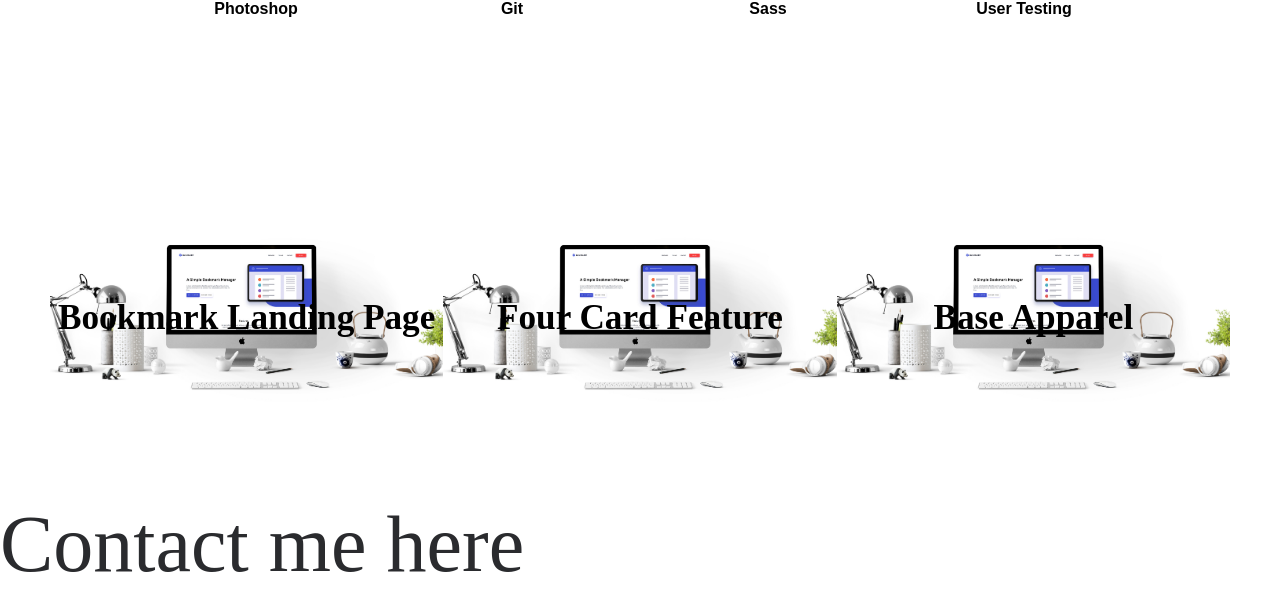
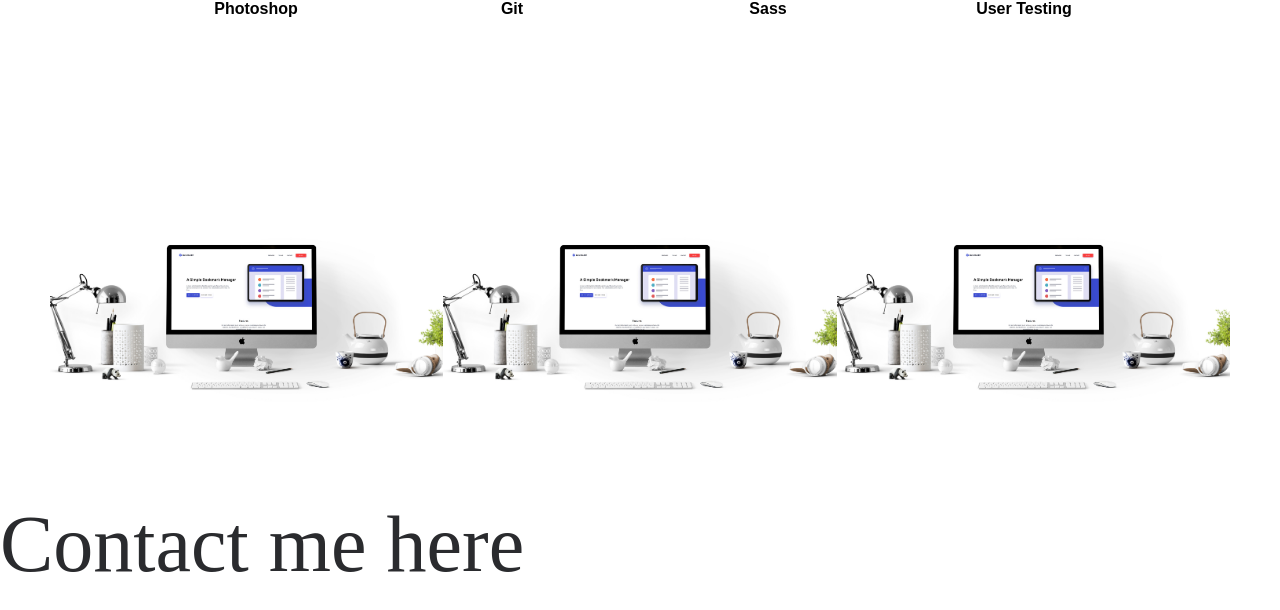
Before and after one commit to yirano/portfolio, a React (Create React App) app: page / in a window 1280 px wide. Shown: the part 1153-1763 px from the top of the page. Built offline with nearby package versions, Linux system fonts and the light colour scheme; a web font is replaced by a local one.

Commit message:
Toggle display of project card titles on hover

```diff
--- a/src/components/Projects/Projects.css
+++ b/src/components/Projects/Projects.css
@@ -48,6 +48,8 @@
 .projectShelfTitle {
 	position: absolute;
 	align-self: center;
+	opacity: 0;
+	transition: all 500ms;
 }
 
 .hide {
--- a/src/components/Projects/project-components/ProjectBook.jsx
+++ b/src/components/Projects/project-components/ProjectBook.jsx
@@ -22,6 +22,10 @@ export class ProjectBook extends Component {
 	};
 
 	render(props) {
+		const opacity = {
+			opacity: 1,
+			transition: 'all 600ms'
+		};
 		return (
 			<div className="projectBook">
 				{this.state.projects.map(({ id, image, projectName, active }) => (
@@ -32,7 +36,9 @@ export class ProjectBook extends Component {
 						onMouseLeave={() => this.flip(id)}
 					>
 						<img src={image} alt="" className={active ? 'cardFlip' : ''} />
-						<h3 className="projectShelfTitle">{projectName}</h3>
+						<h3 className="projectShelfTitle" style={active ? opacity : null}>
+							{projectName}
+						</h3>
 					</div>
 				))}
 			</div>
```
